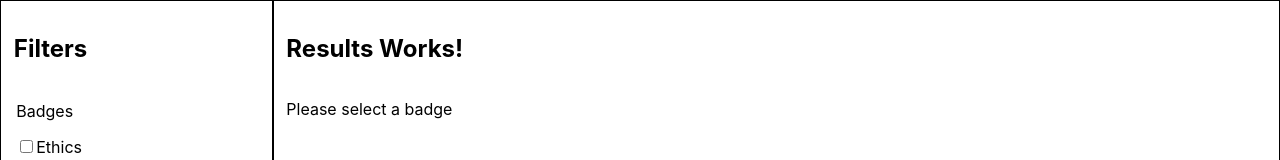
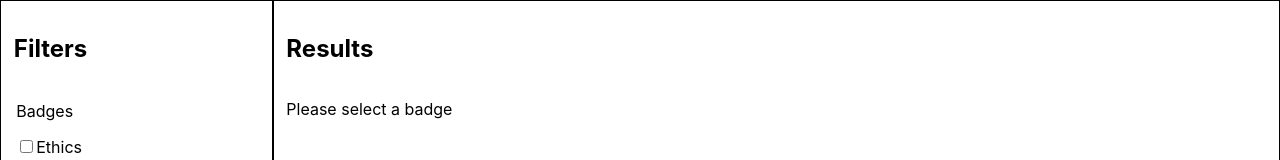
Before and after one commit to TheVanadium/course_req_overlap_finder, a React (Create React App) app in the folder course-selector/: page / in a window 1280 px wide. Shown: the top 160 px of the page. Built offline with nearby package versions, Linux system fonts and the light colour scheme; the HTML template or start-up script is replaced by a standard one.

Commit message:
doc: remove comment on obvious code

```diff
--- a/course-selector/src/components/Results.js
+++ b/course-selector/src/components/Results.js
@@ -4,8 +4,7 @@ import './Results.css';
 function Results(props) {
     return (
       <div id="results">
-        <h2>Results Works!</h2>
-        {/* create p tag for each poprs.courses */}
+        <h2>Results</h2>
         <div id="courseResultsList">
           {props.courses.map((course) => <p key={course}>{course}</p>)}
         </div>
```
